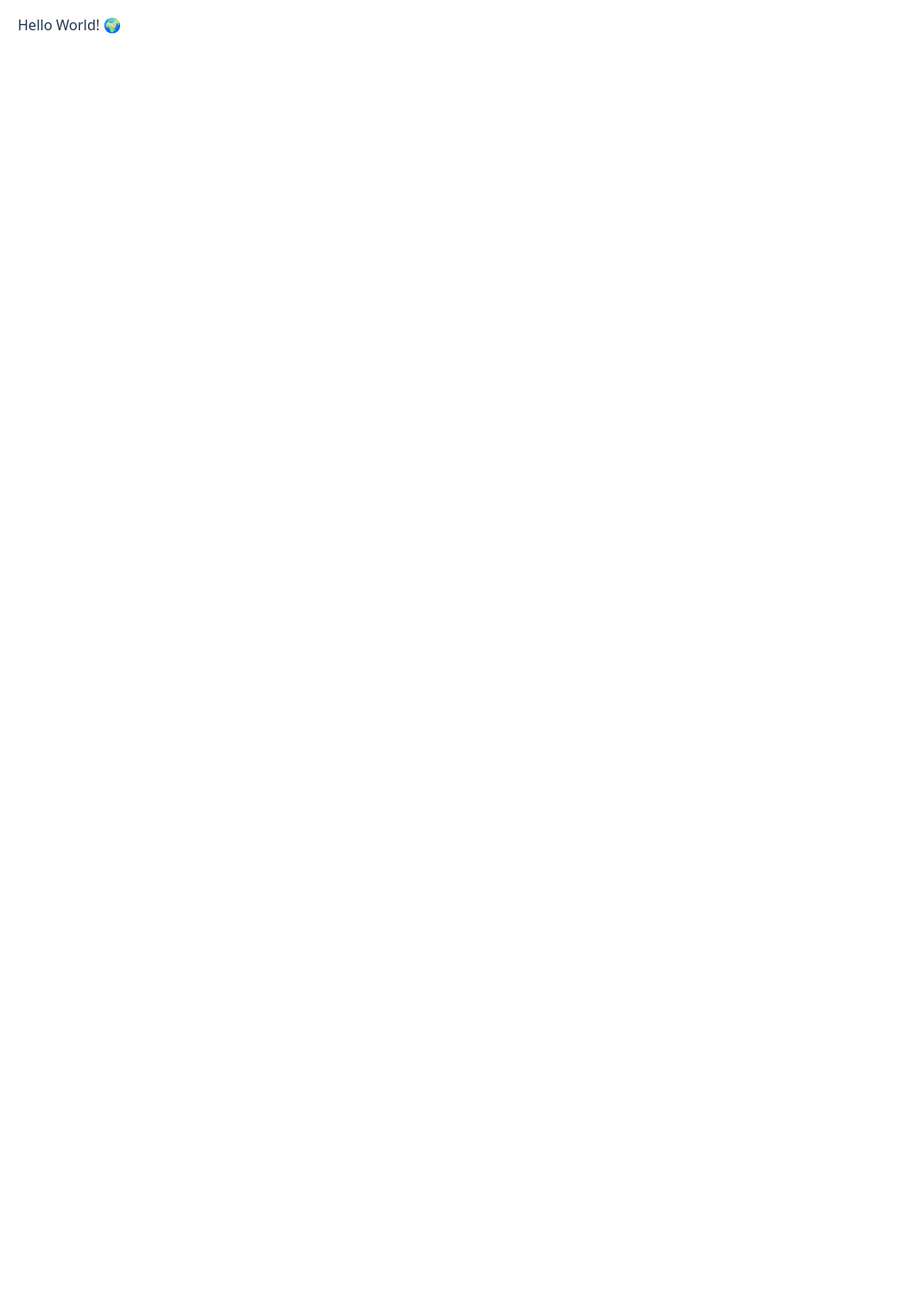
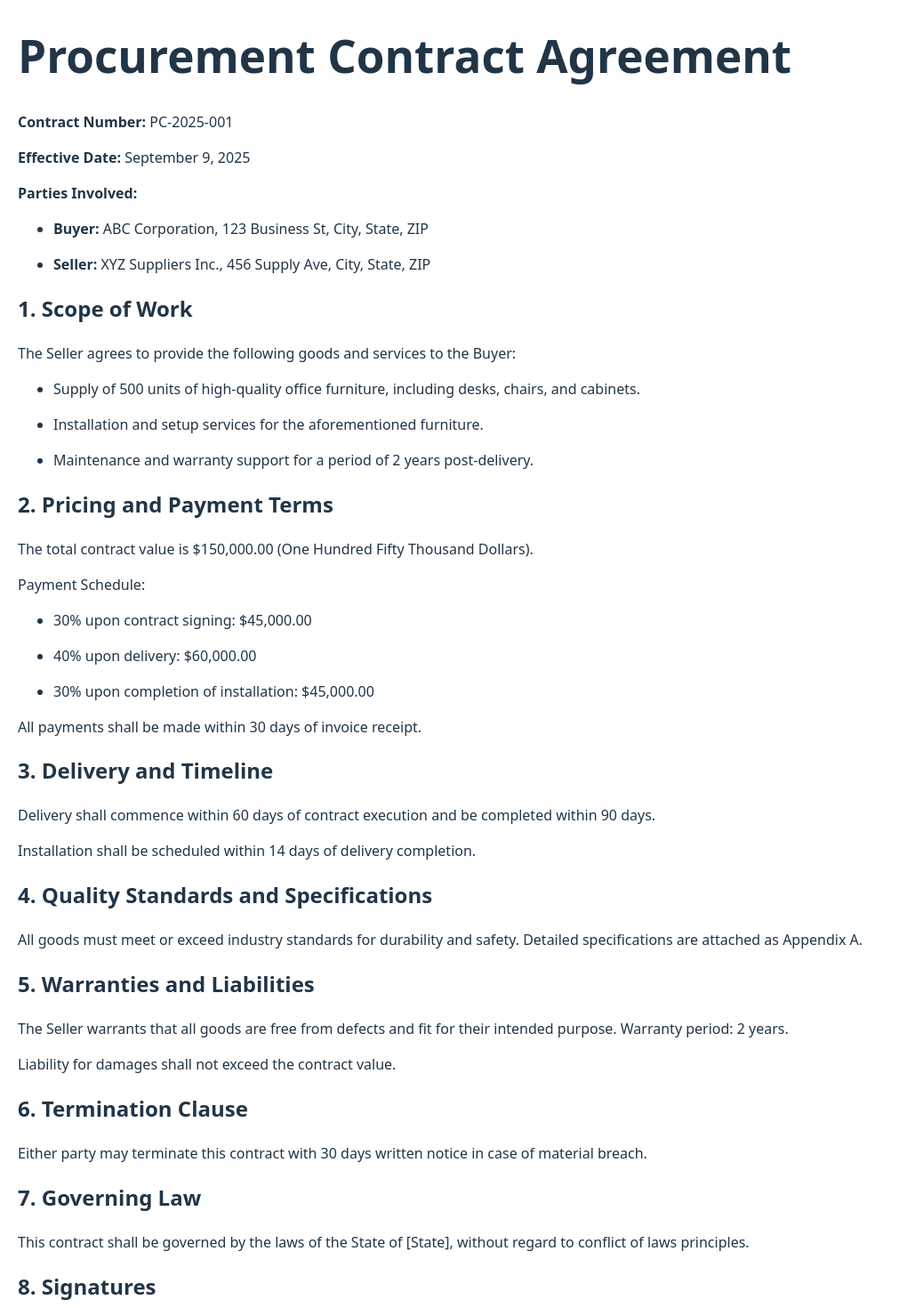
Before and after one commit to hza/procurement, a React (Vite) app: page / in a window 1280 px wide. Shown: the part 80-1550 px from the top of the page at 89% size, without its empty margins (0-1011 px from the left). Before the commit the page ends 800 px from the top, so only its background shows below. Built offline with nearby package versions, Linux system fonts and the light colour scheme.

Commit message:
big text

```diff
--- a/src/App.jsx
+++ b/src/App.jsx
@@ -9,7 +9,48 @@ function App() {
     extensions: [
       StarterKit,
     ],
-    content: '<p>Hello World! 🌍️</p>',
+    content: `
+      <h1>Procurement Contract Agreement</h1>
+      <p><strong>Contract Number:</strong> PC-2025-001</p>
+      <p><strong>Effective Date:</strong> September 9, 2025</p>
+      <p><strong>Parties Involved:</strong></p>
+      <ul>
+        <li><strong>Buyer:</strong> ABC Corporation, 123 Business St, City, State, ZIP</li>
+        <li><strong>Seller:</strong> XYZ Suppliers Inc., 456 Supply Ave, City, State, ZIP</li>
+      </ul>
+      <h2>1. Scope of Work</h2>
+      <p>The Seller agrees to provide the following goods and services to the Buyer:</p>
+      <ul>
+        <li>Supply of 500 units of high-quality office furniture, including desks, chairs, and cabinets.</li>
+        <li>Installation and setup services for the aforementioned furniture.</li>
+        <li>Maintenance and warranty support for a period of 2 years post-delivery.</li>
+      </ul>
+      <h2>2. Pricing and Payment Terms</h2>
+      <p>The total contract value is $150,000.00 (One Hundred Fifty Thousand Dollars).</p>
+      <p>Payment Schedule:</p>
+      <ul>
+        <li>30% upon contract signing: $45,000.00</li>
+        <li>40% upon delivery: $60,000.00</li>
+        <li>30% upon completion of installation: $45,000.00</li>
+      </ul>
+      <p>All payments shall be made within 30 days of invoice receipt.</p>
+      <h2>3. Delivery and Timeline</h2>
+      <p>Delivery shall commence within 60 days of contract execution and be completed within 90 days.</p>
+      <p>Installation shall be scheduled within 14 days of delivery completion.</p>
+      <h2>4. Quality Standards and Specifications</h2>
+      <p>All goods must meet or exceed industry standards for durability and safety. Detailed specifications are attached as Appendix A.</p>
+      <h2>5. Warranties and Liabilities</h2>
+      <p>The Seller warrants that all goods are free from defects and fit for their intended purpose. Warranty period: 2 years.</p>
+      <p>Liability for damages shall not exceed the contract value.</p>
+      <h2>6. Termination Clause</h2>
+      <p>Either party may terminate this contract with 30 days written notice in case of material breach.</p>
+      <h2>7. Governing Law</h2>
+      <p>This contract shall be governed by the laws of the State of [State], without regard to conflict of laws principles.</p>
+      <h2>8. Signatures</h2>
+      <p>Buyer: ___________________________ Date: _______________</p>
+      <p>Seller: ___________________________ Date: _______________</p>
+      <p>This is a comprehensive procurement contract for office furniture and related services. It includes all necessary clauses for a standard agreement between a buyer and seller in a procurement scenario.</p>
+    `,
   })
 
   return (
```
